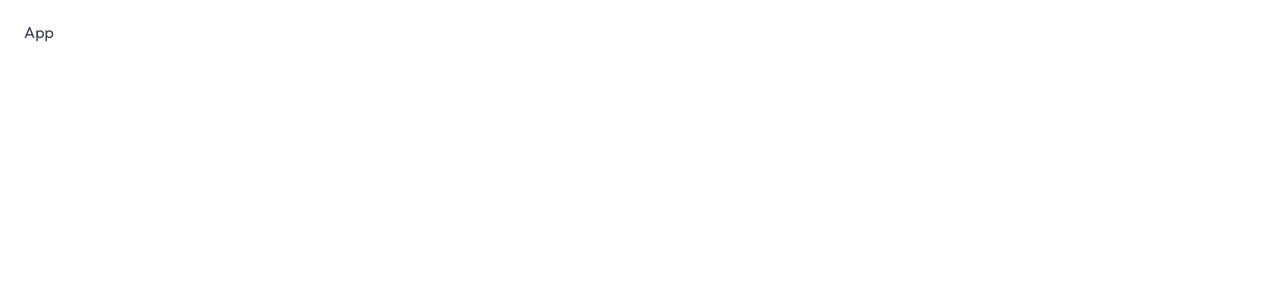
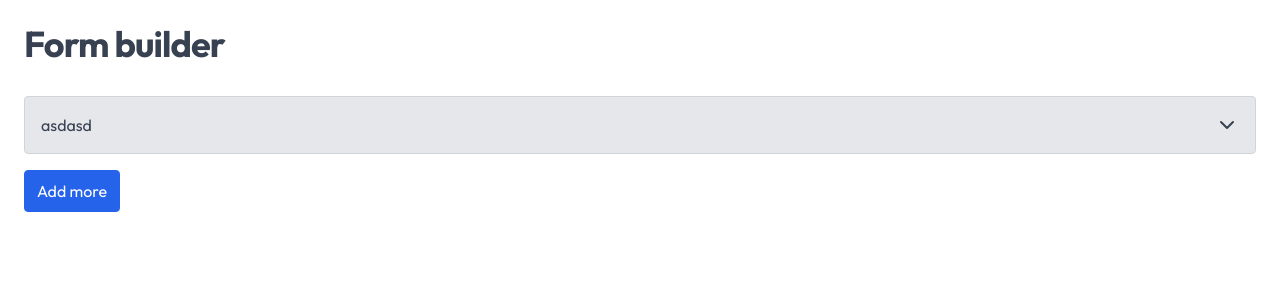
Before and after one commit to shirshendubhowmick/form-builder, a React (Vite) app: page / in a window 1280 px wide. Shown: the top 300 px of the page. Built offline with nearby package versions, Linux system fonts and the light colour scheme.

Commit message:
integrate Builder component into App layout

```diff
--- a/src/App.tsx
+++ b/src/App.tsx
@@ -1,5 +1,11 @@
+import Builder from "./views/Builder/Builder";
+
 function App() {
-  return <main className="mx-auto max-w-screen-xl p-6">App</main>;
+  return (
+    <main className="mx-auto flex max-w-screen-xl flex-col p-6">
+      <Builder />
+    </main>
+  );
 }
 
 export default App;
```
